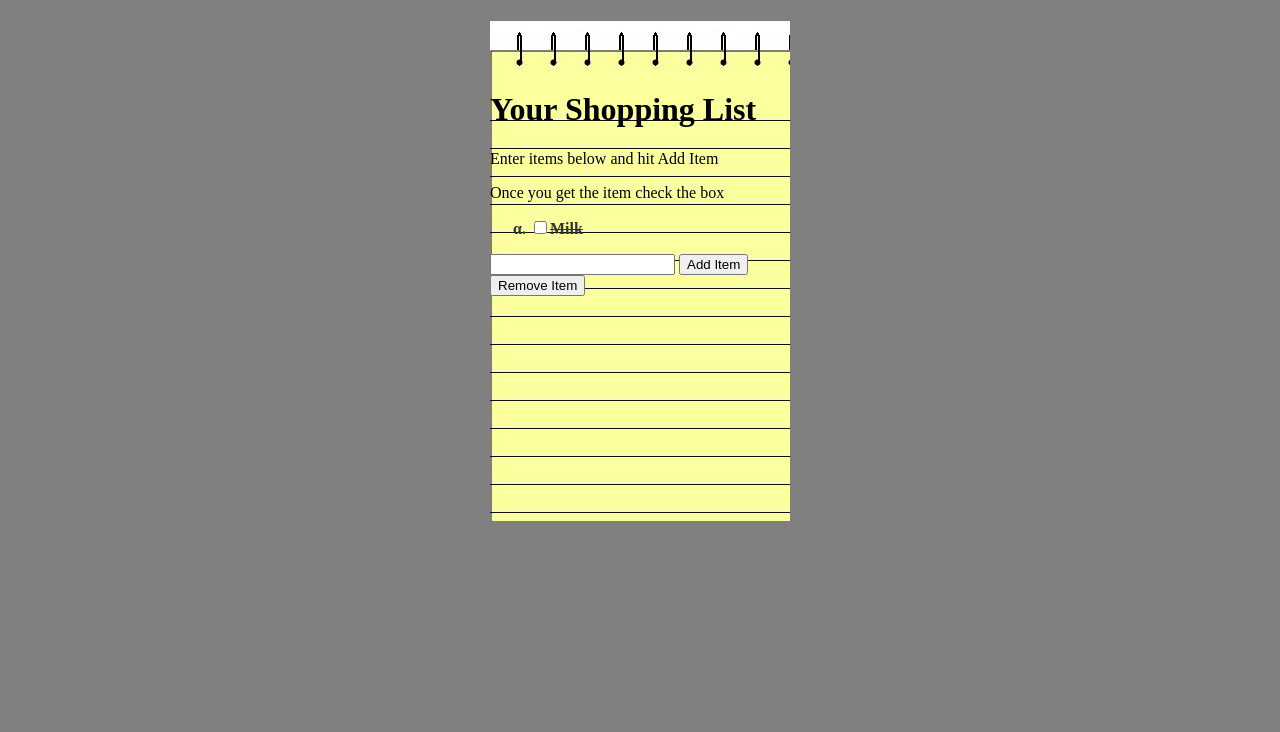
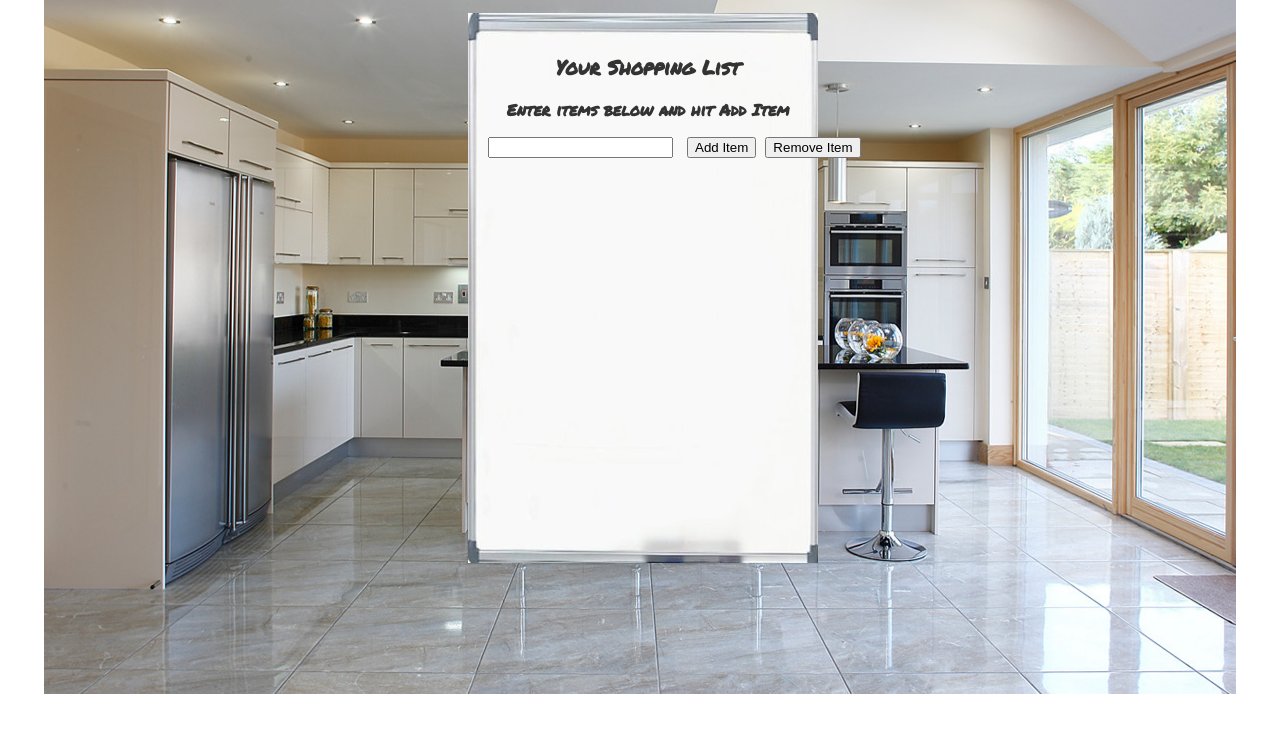
Before and after one commit to oliverlangmo/jQuery-shopping-app, a plain HTML site: page index.html in a window 1280 px wide. Drawn offline with nearby package versions, Linux system fonts and the light colour scheme.

Commit message:
whiteboard

```diff
--- a/app.js
+++ b/app.js
@@ -8,10 +8,12 @@ $(document).ready(function() {
 			$("input#input").val('');
 			$('#error').hide();
 		}
+	});
 	$("#remove").on('click',function() {
+	console.log('remove item');
 	$('ol li:last-child').remove();
-	    })
     });
+
 	$("ol").on('click', '[type=checkbox]', function() {
 		$(this).closest("li").toggleClass("in-cart");
 	})
--- a/index.html
+++ b/index.html
@@ -4,6 +4,7 @@
 	<meta charset="UTF-8">
 	<title>shopping list</title>
 	<link rel="stylesheet" href="mystyle.css">
+	<link href='https://fonts.googleapis.com/css?family=Permanent+Marker' rel='stylesheet' type='text/css'>
 	<script src="https://code.jquery.com/jquery.min.js"></script>
 	<script src="app.js"></script>
 </head>
@@ -12,9 +13,8 @@
 	<div class="main">
 		<h1>Your Shopping List</h1>
 	<p>Enter items below and hit Add Item</p>
-	<p>Once you get the item check the box</p>
 		<ol id="groceries">
-			<li class="in-cart"><input type="checkbox">Milk</li>
+
 		</ol>
 		<input type="text" id="input">
 		<button id="add-item">Add Item</button>
--- a/mystyle.css
+++ b/mystyle.css
@@ -1,13 +1,17 @@
 body {
-	background: gray;
+	background:url(img/kitchen1.jpg);
+	background-repeat: no-repeat;
+	width: 100%;
+	background-position: center center;
 }
 
 .main {
-	background-color: white;
-	height: 500px;
-	width: 300px;
+	background-color: transparent;
+	height: 660px;
+	width: 360px;
 	margin: 0 auto;
-	background: url(img/notepad1.jpg);
+	background: url(img/whiteboard1.jpg);
+	background-repeat: no-repeat;
 }
 
 .in-cart{
@@ -18,15 +22,35 @@ body {
 }
 ol {
 	list-style-type: lower-greek;
+	padding-left: 50px;
 }
-li{
-	font-family: 'Roboto' Helvetica, Sans-serif;
+h1, p, li{
+	font-family: 'Permanent Marker', cursive;
 	font-weight: bold;
 	color: #333;
 }
+
 #error{
 	display: none;
 }
+#input{
+	position: relative;
+	left: 20px;
+}
 h1{
-	padding-top: 70px;
+	text-align: center;
+	padding-top: 40px;
+	font-size: 20px;
 }
+p {
+	text-align: center;
+
+}
+#add-item {
+	position: relative;
+	left: 30px;
+}
+#remove {
+position: relative;
+left: 35px;
+}
```
Also changed, not shown: img/kitchen1.jpg (added), img/whiteboard1.jpg (added). Lines whose indentation alone changed are shown as unchanged.
